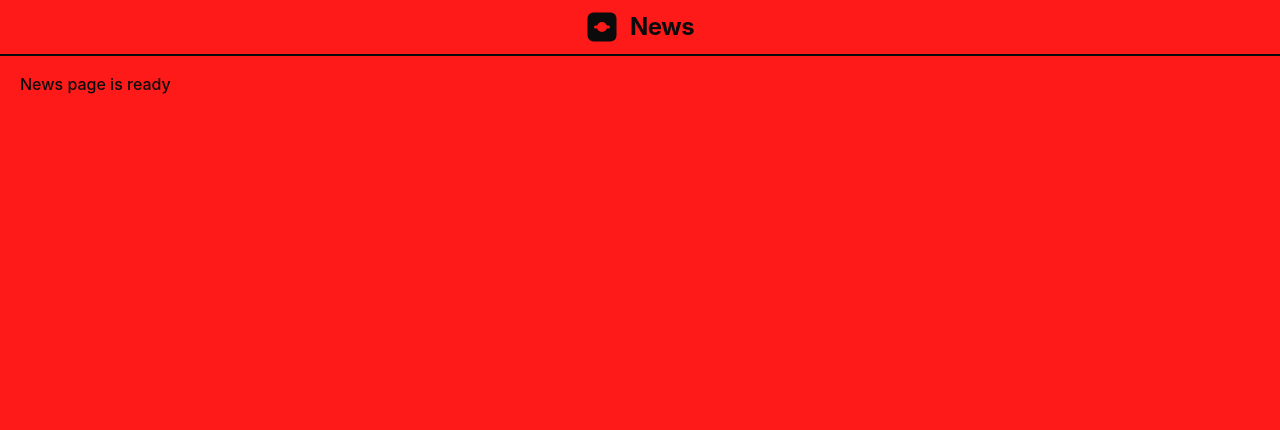
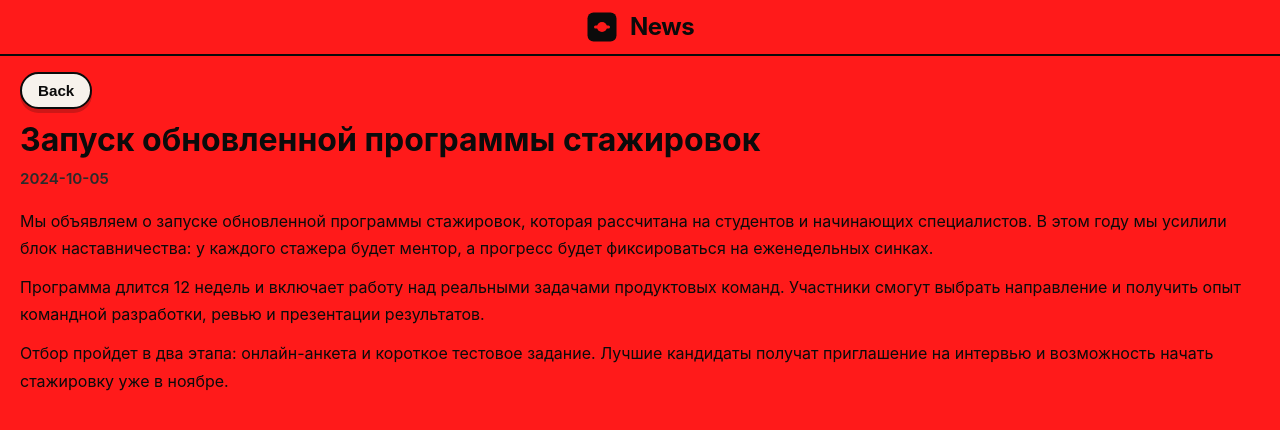
Before and after one commit to EnergyDead/model-agency, a React (Vite) app: page /news/1 in a window 1280 px wide. Shown: the top 430 px of the page. Built offline with nearby package versions, Linux system fonts and the light colour scheme; the HTML template or start-up script is replaced by a standard one.

Commit message:
Add news detail page with feed state

```diff
--- a/src/index.css
+++ b/src/index.css
@@ -75,6 +75,10 @@ body {
     overflow: hidden;
 }
 
+.content--detail {
+    height: calc(100vh - var(--header-height));
+}
+
 .placeholder {
     margin: 0;
     font-size: 1rem;
@@ -133,13 +137,16 @@ body {
     min-width: 64px;
 }
 
+.feed-scroll {
+    flex: 1;
+    overflow-y: auto;
+    padding-right: 4px;
+}
+
 .feed-list {
-    flex: 1;
     display: flex;
     flex-direction: column;
     gap: 12px;
-    overflow-y: auto;
-    padding-right: 4px;
 }
 
 .news-card {
@@ -200,3 +207,76 @@ body {
     font-weight: 600;
     color: #0b0b0b;
 }
+
+.back-button {
+    align-self: flex-start;
+    border: 2px solid #0b0b0b;
+    background: #f7f2ec;
+    color: #0b0b0b;
+    border-radius: 999px;
+    padding: 8px 16px;
+    font-size: 0.95rem;
+    font-weight: 600;
+    text-decoration: none;
+    cursor: pointer;
+    box-shadow: 0 4px 0 rgba(11, 11, 11, 0.2);
+}
+
+.news-detail {
+    flex: 1;
+    display: flex;
+    flex-direction: column;
+    gap: 16px;
+    overflow-y: auto;
+    padding-right: 4px;
+}
+
+.news-detail__header {
+    display: flex;
+    flex-direction: column;
+    gap: 8px;
+}
+
+.news-detail__title {
+    margin: 0;
+    font-size: 2rem;
+    line-height: 1.2;
+}
+
+.news-detail__date {
+    margin: 0;
+    font-size: 0.95rem;
+    font-weight: 600;
+    color: #2b2b2b;
+}
+
+.news-detail__content {
+    display: flex;
+    flex-direction: column;
+    gap: 12px;
+}
+
+.news-detail__paragraph {
+    margin: 0;
+    font-size: 1rem;
+    line-height: 1.7;
+}
+
+.not-found {
+    margin: auto 0;
+    display: flex;
+    flex-direction: column;
+    gap: 12px;
+    align-items: flex-start;
+}
+
+.not-found__title {
+    margin: 0;
+    font-size: 2rem;
+}
+
+.not-found__text {
+    margin: 0;
+    font-size: 1rem;
+    font-weight: 500;
+}
--- a/src/pages/FeedPage.tsx
+++ b/src/pages/FeedPage.tsx
@@ -1,13 +1,23 @@
-import { useEffect } from "react";
-import { Link, useSearchParams } from "react-router-dom";
+import { useEffect, useLayoutEffect, useRef, useState } from "react";
+import { Link, useLocation, useSearchParams } from "react-router-dom";
 import Header from "../components/Header";
 import PaginationBar from "../components/PaginationBar";
 import { newsItems } from "../generated/newsIndex";
 
 const PAGE_SIZE = 12;
 
+type FeedNavigationState = {
+    fromPage?: number;
+    fromScrollY?: number;
+};
+
 export default function FeedPage() {
     const [searchParams, setSearchParams] = useSearchParams();
+    const location = useLocation();
+    const navigationState = location.state as FeedNavigationState | null;
+    const listRef = useRef<HTMLDivElement>(null);
+    const [scrollPosition, setScrollPosition] = useState(0);
+
     const rawPage = searchParams.get("page");
     const parsedPage = Number(rawPage);
     const totalPages = Math.max(1, Math.ceil(newsItems.length / PAGE_SIZE));
@@ -22,6 +32,30 @@ export default function FeedPage() {
             setSearchParams({ page: String(currentPage) }, { replace: true });
         }
     }, [currentPage, isValidPage, rawPage, setSearchParams]);
+
+    useEffect(() => {
+        if (!navigationState?.fromPage) {
+            return;
+        }
+
+        const targetPage = Math.min(
+            Math.max(navigationState.fromPage, 1),
+            totalPages,
+        );
+        if (targetPage !== currentPage) {
+            setSearchParams({ page: String(targetPage) }, { replace: true });
+        }
+    }, [currentPage, navigationState?.fromPage, setSearchParams, totalPages]);
+
+    useLayoutEffect(() => {
+        if (navigationState?.fromScrollY === undefined) {
+            return;
+        }
+
+        if (listRef.current) {
+            listRef.current.scrollTop = navigationState.fromScrollY;
+        }
+    }, [currentPage, navigationState?.fromScrollY]);
 
     const startIndex = (currentPage - 1) * PAGE_SIZE;
     const pageItems = newsItems.slice(startIndex, startIndex + PAGE_SIZE);
@@ -38,11 +72,22 @@ export default function FeedPage() {
                 {newsItems.length === 0 ? (
                     <p className="placeholder">No news yet</p>
                 ) : (
+                    <div
+                        className="feed-scroll"
+                        ref={listRef}
+                        onScroll={(event) =>
+                            setScrollPosition(event.currentTarget.scrollTop)
+                        }
+                    >
                         <div className="feed-list" role="list">
                             {pageItems.map((item) => (
                                 <Link
                                     key={item.id}
                                     to={`/news/${item.id}`}
+                                    state={{
+                                        fromPage: currentPage,
+                                        fromScrollY: scrollPosition,
+                                    }}
                                     className="news-card"
                                     role="listitem"
                                 >
@@ -65,6 +110,7 @@ export default function FeedPage() {
                                 </Link>
                             ))}
                         </div>
+                    </div>
                 )}
             </main>
             <PaginationBar
--- a/src/pages/NewsPage.tsx
+++ b/src/pages/NewsPage.tsx
@@ -1,11 +1,102 @@
+import { useMemo } from "react";
+import { Link, useLocation, useNavigate, useParams } from "react-router-dom";
 import Header from "../components/Header";
+import { newsItems } from "../generated/newsIndex";
+
+type NewsContent = {
+    title: string;
+    date: string;
+    summary: string;
+    content: string;
+};
+
+type FeedNavigationState = {
+    fromPage?: number;
+    fromScrollY?: number;
+};
+
+const newsContentById = Object.fromEntries(
+    Object.entries(
+        import.meta.glob("../../news/*.json", { eager: true }),
+    ).map(([path, data]) => {
+        const match = path.match(/(\d+)\.json$/);
+        return [Number(match?.[1]), data as NewsContent];
+    }),
+);
 
 export default function NewsPage() {
+    const navigate = useNavigate();
+    const { id } = useParams();
+    const location = useLocation();
+    const navigationState = location.state as FeedNavigationState | null;
+    const newsId = Number(id);
+    const newsItem = newsItems.find((item) => item.id === newsId);
+    const newsContent = newsContentById[newsId];
+
+    const paragraphs = useMemo(() => {
+        if (!newsContent?.content) {
+            return [] as string[];
+        }
+
+        return newsContent.content
+            .split(/\n\s*\n/)
+            .map((paragraph) => paragraph.trim())
+            .filter(Boolean);
+    }, [newsContent?.content]);
+
+    const handleBack = () => {
+        if (navigationState?.fromPage) {
+            navigate(`/?page=${navigationState.fromPage}`, {
+                state: navigationState,
+            });
+            return;
+        }
+
+        navigate("/?page=1");
+    };
+
+    if (!newsItem) {
+        return (
+            <div className="app">
+                <Header title="News" />
+                <main className="content content--detail">
+                    <div className="not-found">
+                        <h2 className="not-found__title">404</h2>
+                        <p className="not-found__text">
+                            This news item was not found.
+                        </p>
+                        <Link className="back-button" to="/?page=1">
+                            Back to feed
+                        </Link>
+                    </div>
+                </main>
+            </div>
+        );
+    }
+
     return (
         <div className="app">
             <Header title="News" />
-            <main className="content">
-                <p className="placeholder">News page is ready</p>
+            <main className="content content--detail">
+                <button className="back-button" onClick={handleBack}>
+                    Back
+                </button>
+                <article className="news-detail">
+                    <header className="news-detail__header">
+                        <h1 className="news-detail__title">{newsItem.title}</h1>
+                        <p className="news-detail__date">{newsItem.date}</p>
+                    </header>
+                    <div className="news-detail__content">
+                        {paragraphs.map((paragraph, index) => (
+                            <p
+                                key={`${newsItem.id}-${index}`}
+                                className="news-detail__paragraph"
+                            >
+                                {paragraph}
+                            </p>
+                        ))}
+                    </div>
+                </article>
             </main>
         </div>
     );
```
Lines whose indentation alone changed are shown as unchanged.
